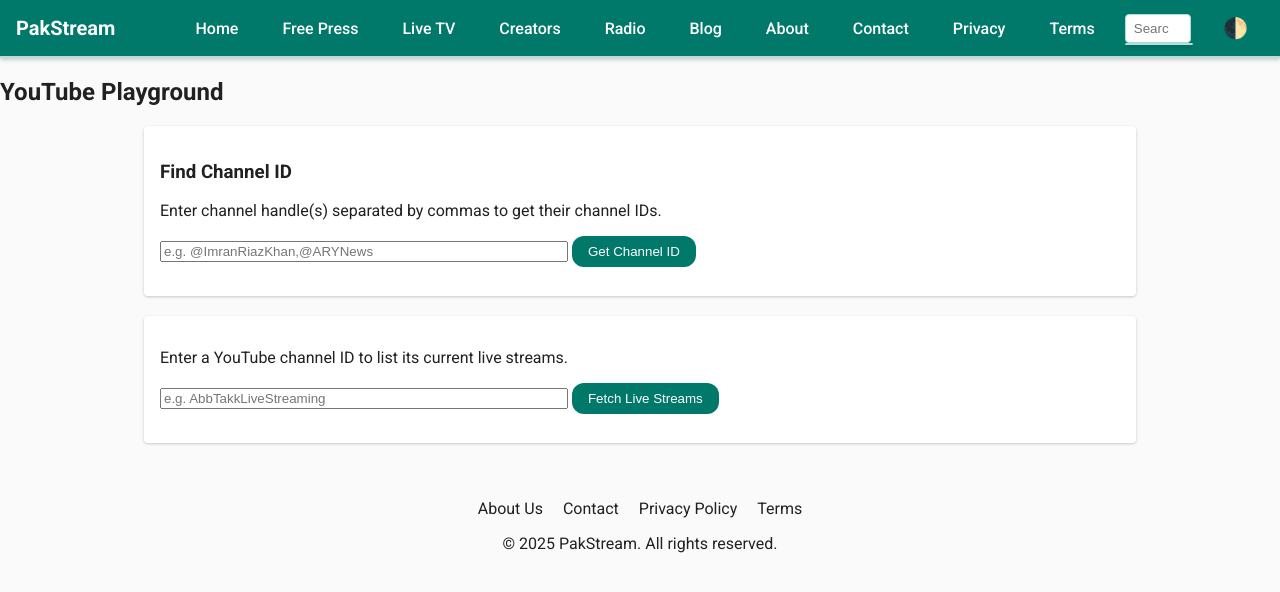
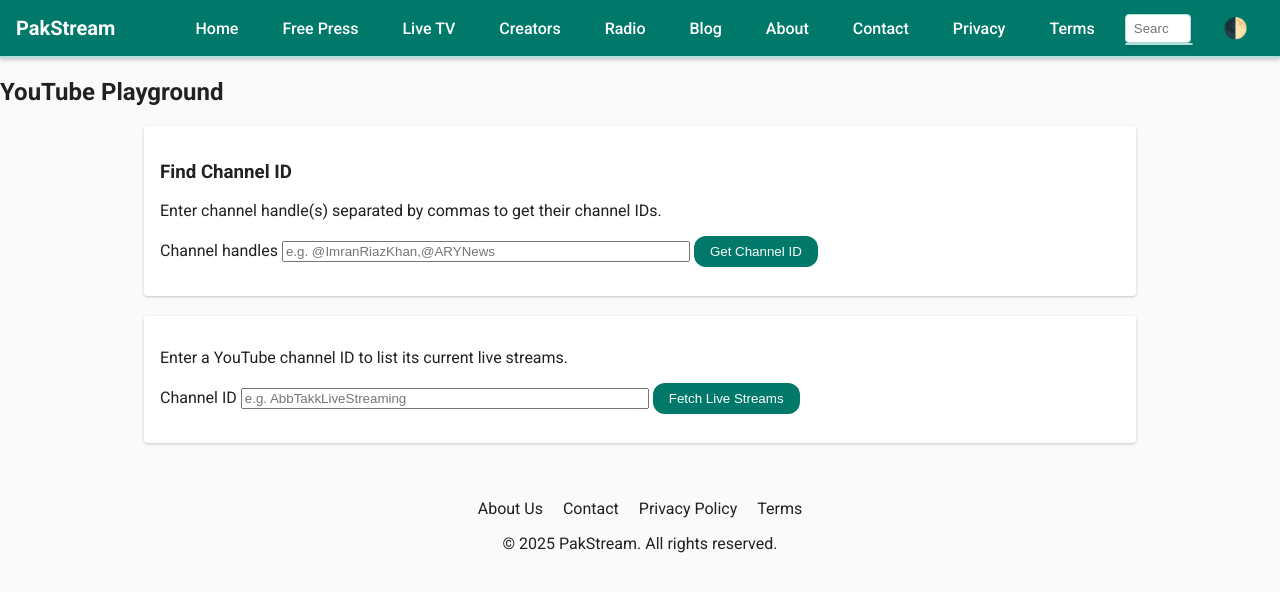
Before and after one commit to atifwaqar/pakstream, a Jekyll site: the page built from youtube-playground.html, in a window 1280 px wide. Shown: the top 592 px of the page. Built offline with Jekyll 4.4.1, drawn with Linux system fonts in a browser that asks for light colours; comment, search, counter and statistics services are not loaded.

Commit message:
Add labels for YouTube Playground inputs

```diff
--- a/youtube-playground.html
+++ b/youtube-playground.html
@@ -49,14 +49,16 @@
     <section>
       <h3>Find Channel ID</h3>
       <p>Enter channel handle(s) separated by commas to get their channel IDs.</p>
-      <input type="text" id="channel-handles" placeholder="e.g. @ImranRiazKhan,@ARYNews" style="width:100%;max-width:400px;">
+        <label for="channel-handles">Channel handles</label>
+      <input type="text" id="channel-handles" name="channel-handles" placeholder="e.g. @ImranRiazKhan,@ARYNews" style="width:100%;max-width:400px;">
       <button id="fetch-channel-id">Get Channel ID</button>
       <button id="copy-channel-id-output" aria-label="Copy results" style="display:none;"><span class="material-symbols-outlined">content_copy</span></button>
       <pre id="channel-id-output" style="white-space:pre-wrap;"></pre>
     </section>
     <section>
       <p>Enter a YouTube channel ID to list its current live streams.</p>
-      <input type="text" id="channel-id" placeholder="e.g. AbbTakkLiveStreaming" style="width:100%;max-width:400px;">
+        <label for="channel-id">Channel ID</label>
+        <input type="text" id="channel-id" name="channel-id" placeholder="e.g. AbbTakkLiveStreaming" style="width:100%;max-width:400px;">
       <button id="fetch-streams">Fetch Live Streams</button>
       <ul id="stream-list"></ul>
       <pre id="json-output" style="white-space:pre-wrap;"></pre>
```
